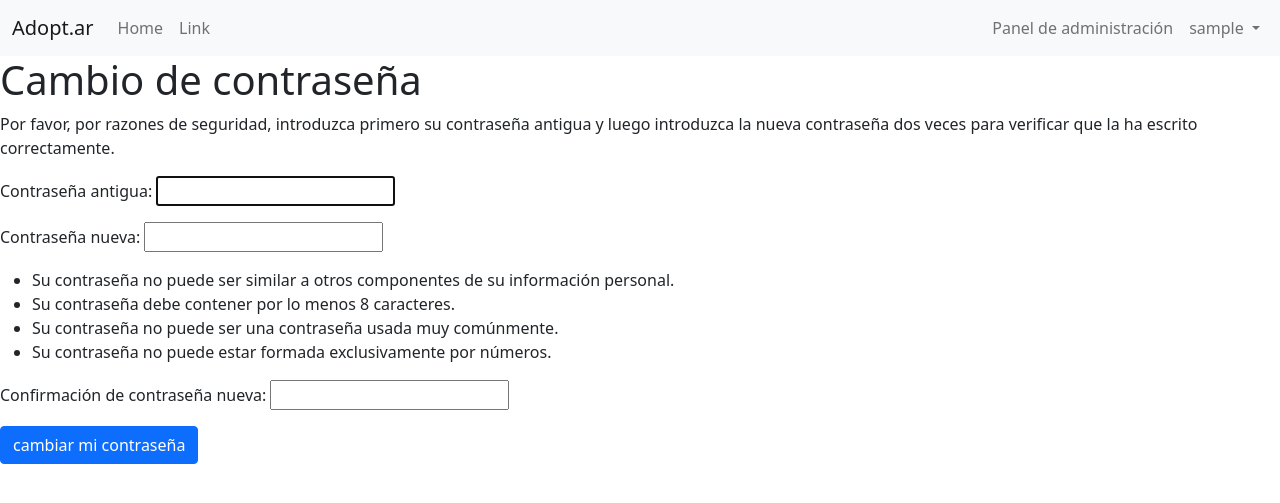
After one commit to alanobregon/adoptar, a Django app: page /a/password_change/ in a window 1280 px wide. The commit adds this page. Shown: the top 503 px of the page. Run offline with Django 3.2, Linux system fonts and the light colour scheme; the visitor is signed in with stand-in values (Sample User, id 1); some libraries are stand-ins or nearby versions.

Commit message:
cambio de contraseña funcionando

```diff
--- a/applications/users/urls.py
+++ b/applications/users/urls.py
@@ -16,4 +16,11 @@ urlpatterns = [
     path("password_reset/done/", views.UserResetPasswordDoneView.as_view(), name="password_reset_done"),
     path("reset/<uidb64>/<token>/", views.UserResetPasswordConfirmView.as_view(), name="password_reset_confirm"),
     path("reset/done/", views.UserResetPasswordCompleteView.as_view(), name="password_reset_complete"),
+
+    # Password Change urls
+    path("password_change/", views.UserChangePasswordView.as_view(), name="password_change"),
+    path("password_change/done", views.UserChangePasswordDoneView.as_view(), name="password_change_done"),
+
+    # User Profile
+    path("<str:slug>/", views.UserProfileView.as_view(), name="profile"),
 ]
--- a/applications/users/views.py
+++ b/applications/users/views.py
@@ -48,3 +48,15 @@ class UserResetPasswordCompleteView(auth_views.PasswordResetCompleteView):
     template_name = 'users/reset_password/complete.html'
 
 # Change Password Views
+class UserChangePasswordView(auth_views.PasswordChangeView):
+    template_name = 'users/change_password/change.html'
+    success_url = reverse_lazy('users:password_change_done')
+
+class UserChangePasswordDoneView(auth_views.PasswordChangeDoneView):
+    template_name = 'users/change_password/done.html'
+
+class UserProfileView(generic.DetailView):
+    model = models.User
+    template_name = 'users/profile.html'
+    slug_field = 'username'
+    context_object_name = 'profile'
--- a/templates/base.html
+++ b/templates/base.html
@@ -50,7 +50,7 @@
                     {{ user.username }}
                   </a>
                   <ul class="dropdown-menu dropdown-menu-lg-end text-center" aria-labelledby="navbarDropdown">
-                    <li><a class="dropdown-item" href="#">Mi perfil</a></li>
+                    <li><a class="dropdown-item" href="{% url 'users:profile' user.username %}">Mi perfil</a></li>
                     <li><hr class="dropdown-divider"></li>
                     <li>
                       <button type="button" class="dropdown-item" data-bs-toggle="modal" data-bs-target="#logoutModal">
--- /dev/null
+++ b/templates/users/change_password/change.html
@@ -0,0 +1,10 @@
+{% extends 'base.html' %}
+{% block content %}
+  <h1>Cambio de contraseña</h1>
+  <p>Por favor, por razones de seguridad, introduzca primero su contraseña antigua y luego introduzca la nueva contraseña dos veces para verificar que la ha escrito correctamente.</p>
+  <form method="post">
+    {% csrf_token %}
+    {{ form.as_p }}
+    <button type="submit" class="btn btn-primary">cambiar mi contraseña</button>
+  </form>
+{% endblock content %}
--- /dev/null
+++ b/templates/users/change_password/done.html
@@ -0,0 +1,6 @@
+{% extends 'base.html' %}
+{% block content %}
+  <h1>Cambio de contraseña exitoso</h1>
+  <p>Su contraseña ha sido cambiada.</p>
+  <a href="{% url 'users:index' %}" class="btn btn-link">ir al inicio</a>
+{% endblock content %}
--- a/templates/users/profile.html
+++ b/templates/users/profile.html
@@ -0,0 +1,6 @@
+{% extends 'base.html' %}
+
+{% block content %}
+  {{ profile.username }}
+  <a href="{% url 'users:password_change' %}" class="btn btn-primary">cambiar contraseña</a>
+{% endblock content %}
```
